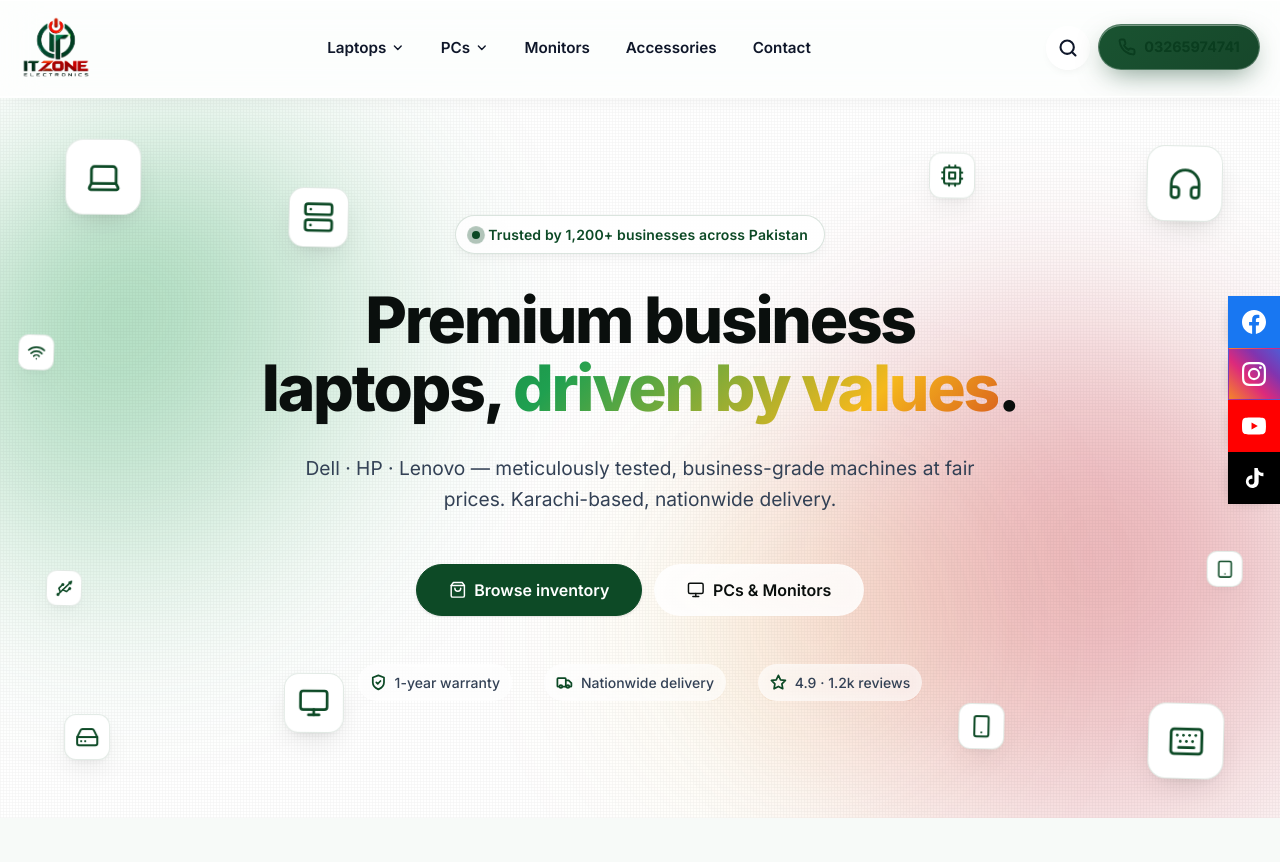
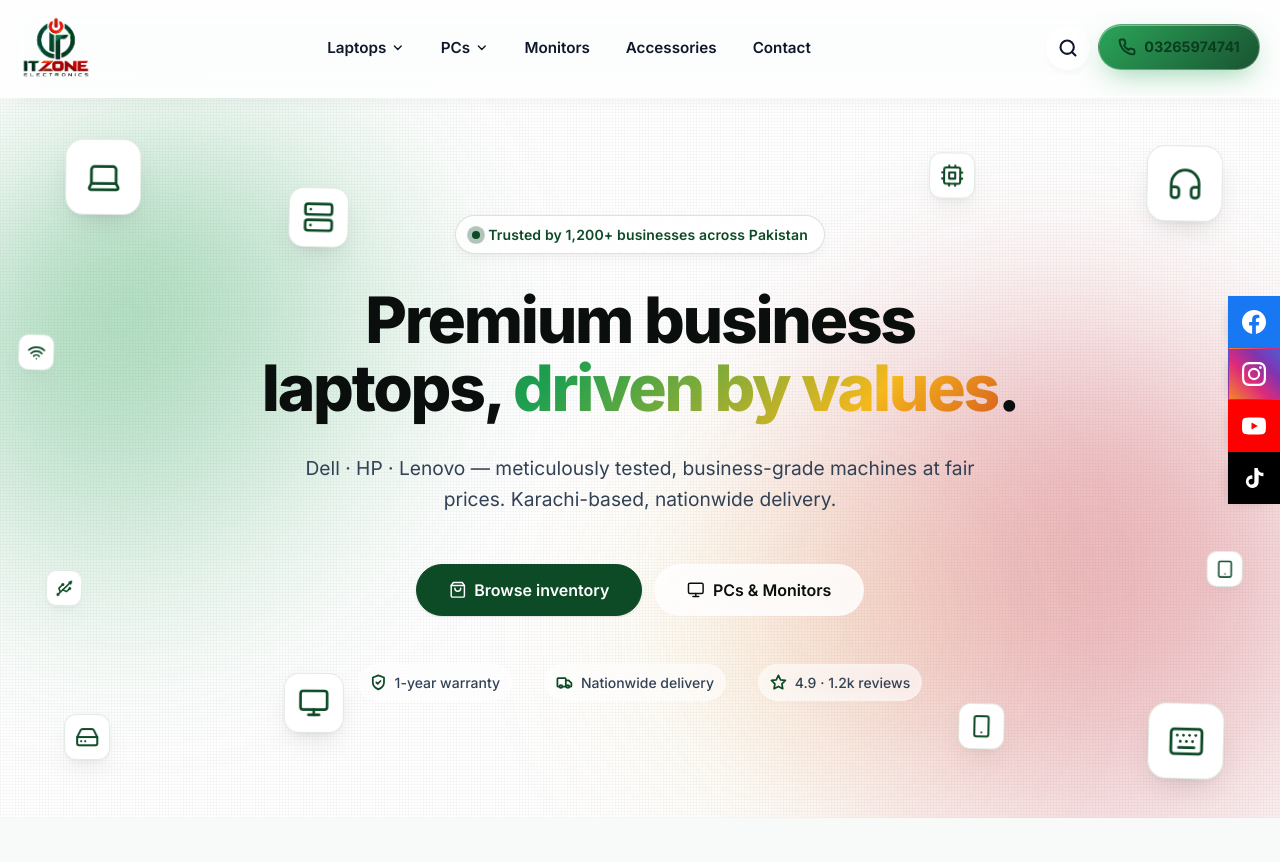
Before and after one commit to asifshah-Dev/itzone-electronics, a PHP site: page / in a window 1280 px wide, with the pointer over the restyled element. Shown: the top 862 px of the page. Run offline with PHP 8.4, Linux system fonts and the light colour scheme.

Commit message:
Changing color of the navbar

```diff
--- a/assets/css/layout/_navbar.css
+++ b/assets/css/layout/_navbar.css
@@ -296,10 +296,11 @@
   transition: transform .14s ease, box-shadow .14s ease, background-color .14s ease;
 }
 .nav-call-btn:hover {
+  background: linear-gradient(135deg, rgba(31, 160, 80, 0.95) 0%, rgba(13, 74, 38, 0.95) 100%);
   transform: translateY(-1px);
   box-shadow:
     0 1px 0 rgba(255, 255, 255, 0.4) inset,
-    0 10px 28px -8px rgba(10, 61, 31, 0.55);
+    0 10px 28px -8px rgba(31, 160, 80, 0.5);
 }
 .nav-call-btn .lucide,
 .nav-call-btn svg {
```
Also changed, not shown: assets/img/products/lap-028-3.jpg.
